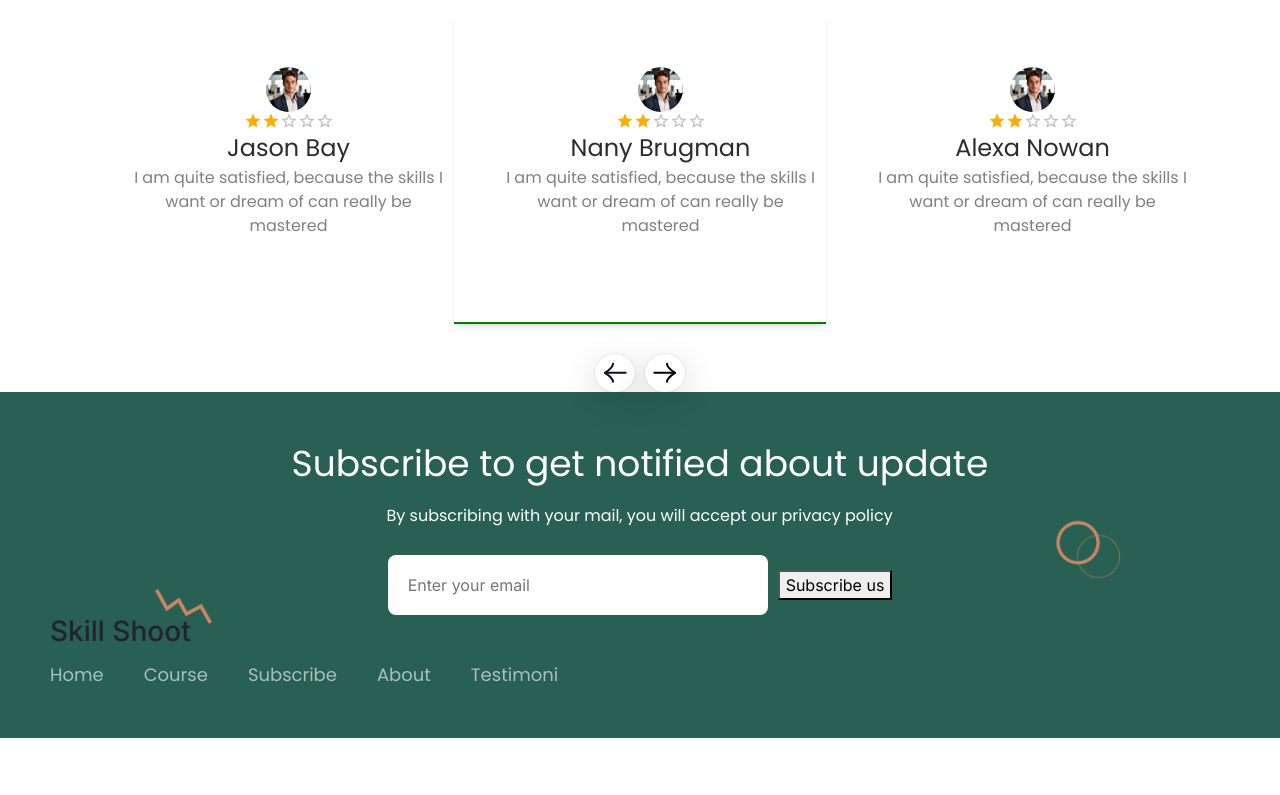
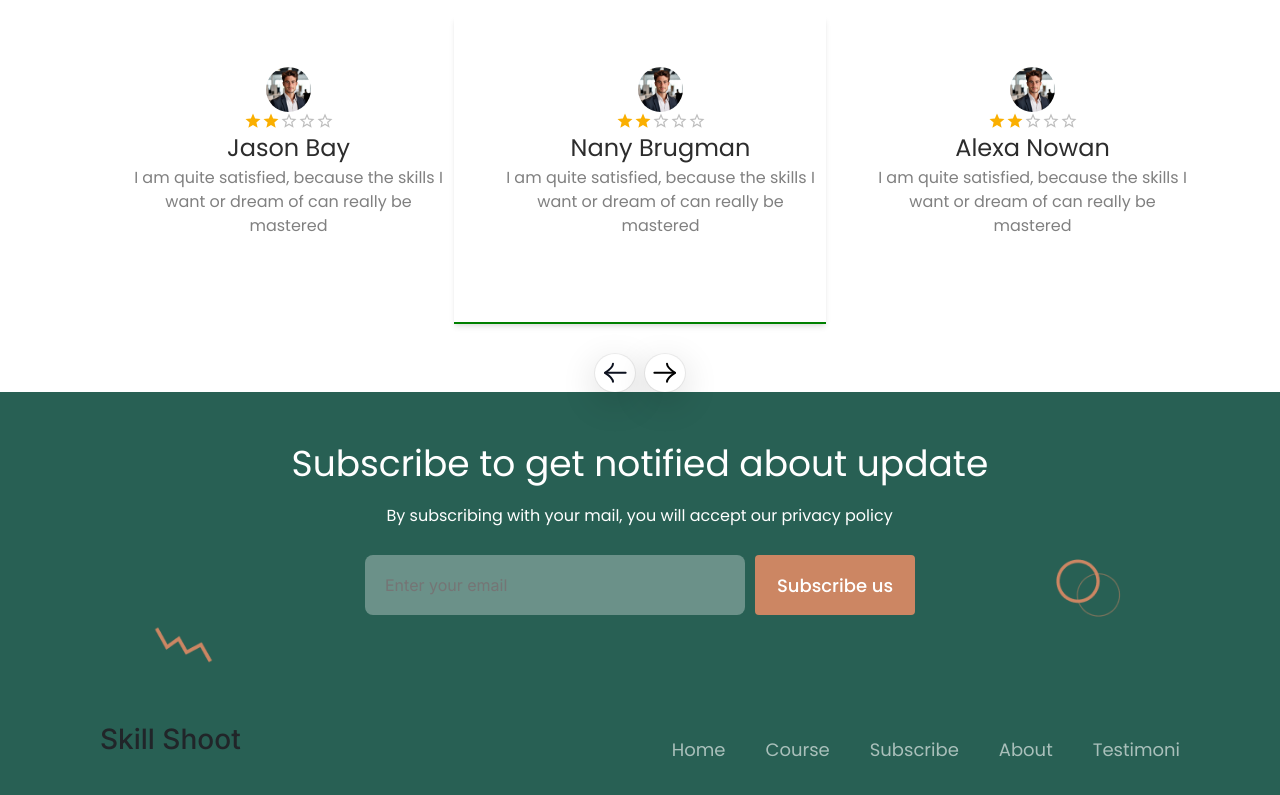
Before and after one commit to BishalAshiq/skill-shoot, a Next.js app: page / in a window 1280 px wide. Shown: the part 4348-5143 px from the top of the page. Before the commit the page ends 5086 px from the top, so only its background shows below. Built offline with nearby package versions, Linux system fonts and the light colour scheme.

Commit message:
working on homepage

```diff
--- a/src/components/shared/Footer.jsx
+++ b/src/components/shared/Footer.jsx
@@ -17,7 +17,7 @@ const Footer = () => {
                 </div>
 
 
-                <div>
+                <div className={style.footeritemsLastdiv}>
                     <h3>Skill Shoot</h3>
                     <div className={style.footeritemsfirst}>
                         <Link href="/">
--- a/src/components/shared/Footer.module.css
+++ b/src/components/shared/Footer.module.css
@@ -65,7 +65,30 @@ margin: 12px 0 0 0;
     width: 380px;
     height: 60px;
     border-radius: 8px;
-    background: rgba(255, 255, 255, 1);
+    background-color: rgba(255, 255, 255, 31%);
     border: none;
     padding: 0 0 0 20px;
+    /* opacity: 8%; */
+    outline: none;
+    color: white;
 }
+.footerInputsbutton{
+    width: 160px;
+    height: 60px;
+    border-radius: 4px;
+    background: rgba(204, 134, 99, 1);
+    color: white;
+    font-size: 18px;
+        font-family: "Poppins", sans-serif;
+        font-weight: 500;
+        font-style: normal;
+    border: none;
+}
+
+.footeritemsLastdiv{
+    margin: 108px 50px 0px 50px;
+    display:flex;
+    justify-content: space-between;
+    align-items: center;
+
+}
```
